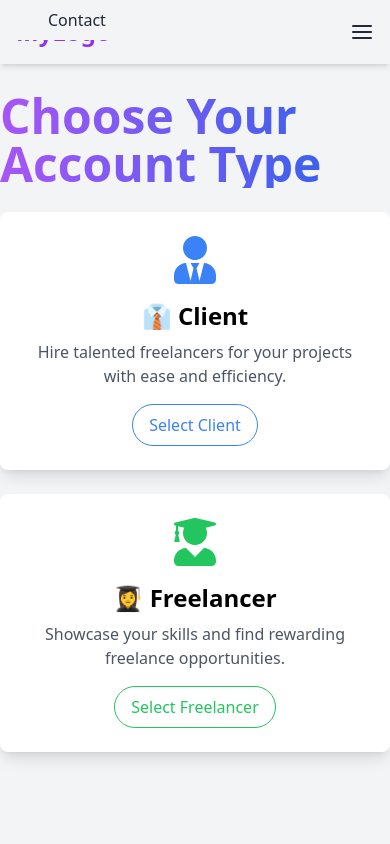
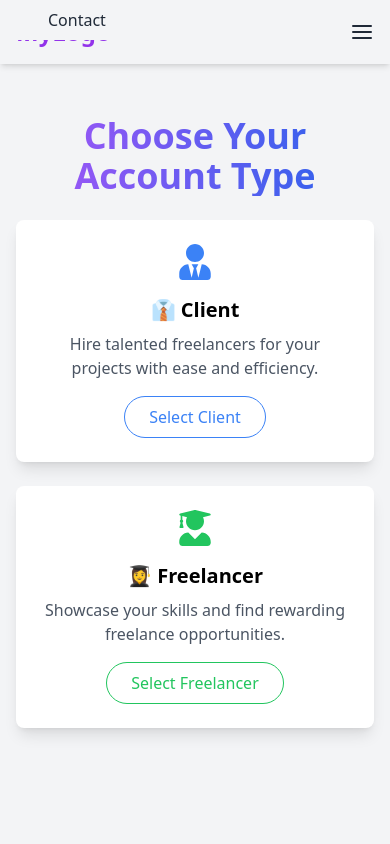
Before and after one commit to Emmanuel10701/Airline_Frontent_React, a React (Vite) app: page /account-selection in a window 390 px wide. Shown: the top 844 px of the page. Built offline with nearby package versions, Linux system fonts and the light colour scheme; the HTML template or start-up script is replaced by a standard one.

Commit message:
✨ Enhance mobile responsiveness for account selection page

```diff
--- a/src/components/account.jsx
+++ b/src/components/account.jsx
@@ -1,20 +1,18 @@
 import React from 'react';
 import { useNavigate } from 'react-router-dom';
-import { FaUserTie, FaUserGraduate } from 'react-icons/fa'; // Importing icons from react-icons
+import { FaUserTie, FaUserGraduate } from 'react-icons/fa';
 
 const AccountSelection = () => {
   const navigate = useNavigate();
 
   const handleSelect = (role) => {
-    // Store the selected role in local storage
     localStorage.setItem('userRole', role);
-    // Redirect to login page
     navigate('/register');
   };
 
   return (
-    <div className="flex flex-col items-center justify-center min-h-screen bg-gray-100">
-      <h1 className="text-5xl font-bold mb-6 bg-clip-text text-transparent bg-gradient-to-r from-purple-500 to-blue-600">
+    <div className="flex flex-col items-center justify-center min-h-screen bg-gray-100 p-4">
+      <h1 className="text-4xl md:text-5xl font-bold mb-6 bg-clip-text text-transparent bg-gradient-to-r from-purple-500 to-blue-600 text-center">
         Choose Your Account Type
       </h1>
       <div className="grid grid-cols-1 md:grid-cols-2 gap-6 w-full max-w-lg">
@@ -22,12 +20,12 @@
           className="flex flex-col items-center p-6 bg-white rounded-lg shadow-lg transition-transform transform hover:scale-105 cursor-pointer"
           onClick={() => handleSelect('client')}
         >
-          <FaUserTie className="text-5xl mb-4 text-blue-500" />
-          <h2 className="text-2xl font-semibold mb-2">👔 Client</h2>
+          <FaUserTie className="text-4xl md:text-5xl mb-4 text-blue-500" />
+          <h2 className="text-xl md:text-2xl font-semibold mb-2">👔 Client</h2>
           <p className="text-gray-600 text-center mb-4">
             Hire talented freelancers for your projects with ease and efficiency.
           </p>
-          <button className="bg-transparent border border-blue-500 text-blue-500 rounded-full px-4 py-2 transition duration-300 hover:bg-blue-500 hover:text-white">
+          <button className="bg-transparent border border-blue-500 text-blue-500 rounded-full px-6 py-2 transition duration-300 hover:bg-blue-500 hover:text-white">
             Select Client
           </button>
         </div>
@@ -35,12 +33,12 @@
           className="flex flex-col items-center p-6 bg-white rounded-lg shadow-lg transition-transform transform hover:scale-105 cursor-pointer"
           onClick={() => handleSelect('freelancer')}
         >
-          <FaUserGraduate className="text-5xl mb-4 text-green-500" />
-          <h2 className="text-2xl font-semibold mb-2">👩‍🎓 Freelancer</h2>
+          <FaUserGraduate className="text-4xl md:text-5xl mb-4 text-green-500" />
+          <h2 className="text-xl md:text-2xl font-semibold mb-2">👩‍🎓 Freelancer</h2>
           <p className="text-gray-600 text-center mb-4">
             Showcase your skills and find rewarding freelance opportunities.
           </p>
-          <button className="bg-transparent border border-green-500 text-green-500 rounded-full px-4 py-2 transition duration-300 hover:bg-green-500 hover:text-white">
+          <button className="bg-transparent border border-green-500 text-green-500 rounded-full px-6 py-2 transition duration-300 hover:bg-green-500 hover:text-white">
             Select Freelancer
           </button>
         </div>
```
